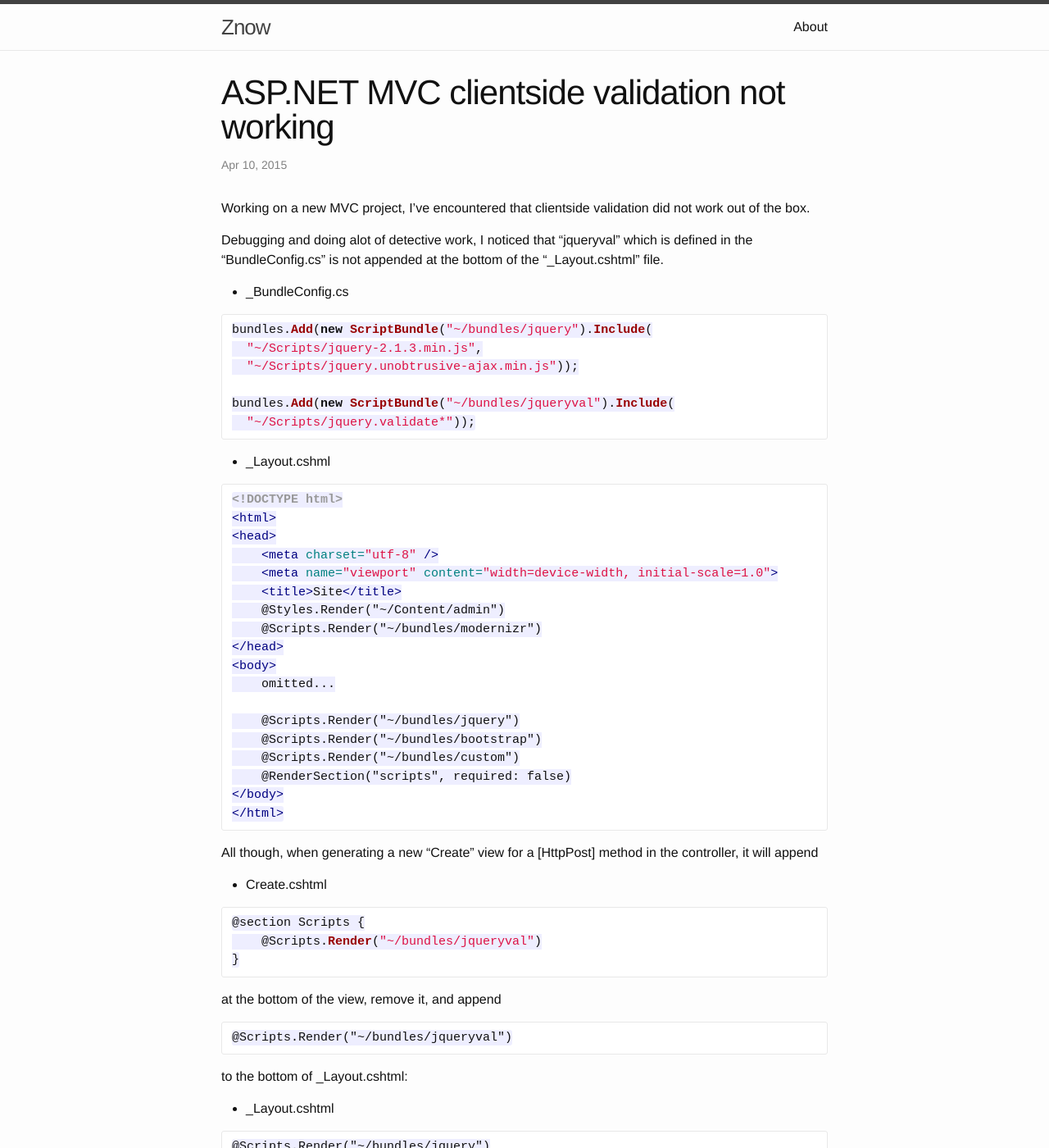
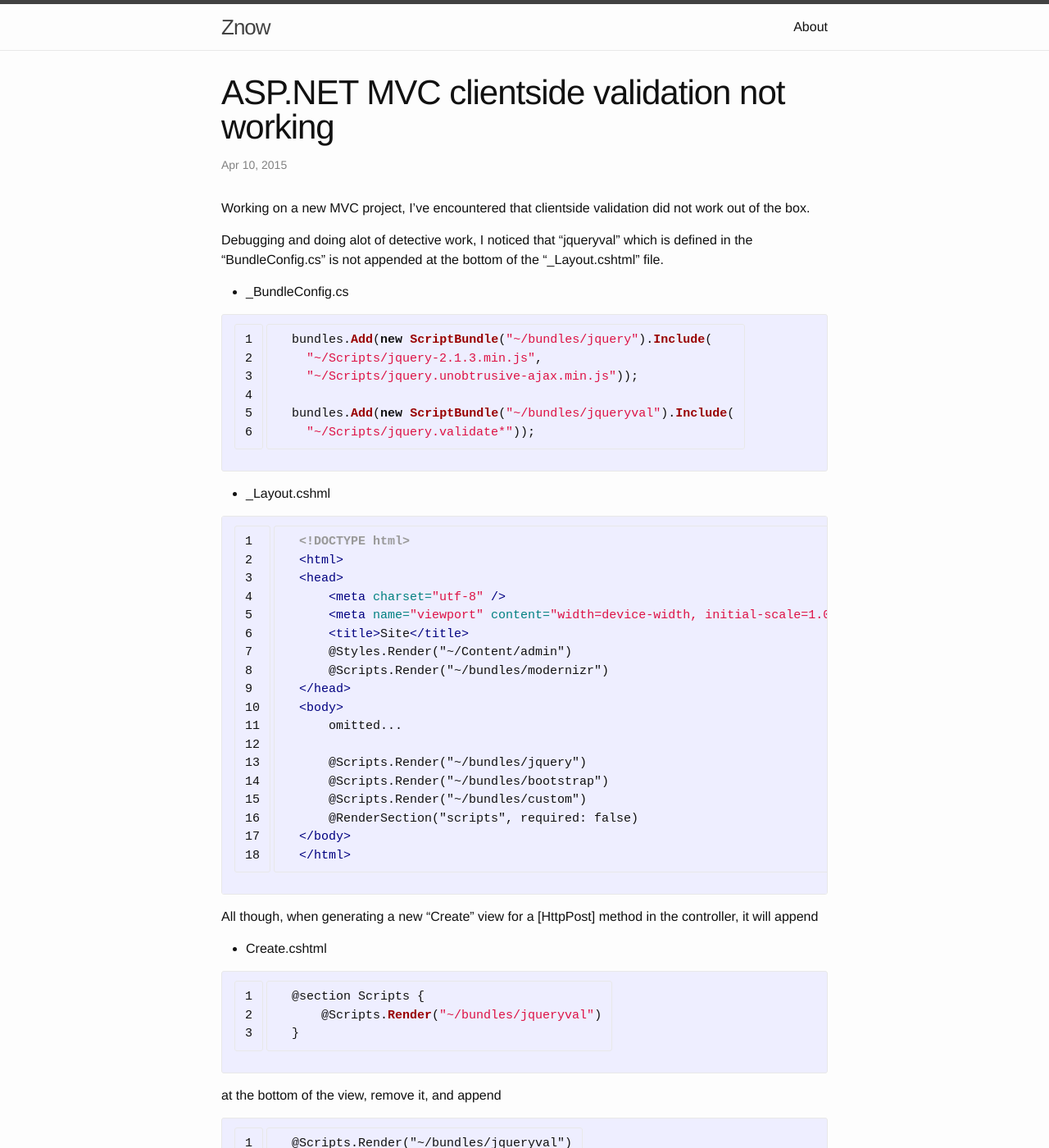
Before and after one commit to Znow/znow.github.io, a Jekyll site: the page built from _posts/2015-04-10--asp.net-mvc-client-side-validation-not-working.markdown, in a window 1280 px wide and 1400 px high. Shown: the whole window at 82% size. Built offline with Jekyll 4.4.1, drawn with Linux system fonts in a browser that asks for light colours.

Commit message:
updated posts

```diff
--- a/_posts/2015-04-10--asp.net-mvc-client-side-validation-not-working.markdown
+++ b/_posts/2015-04-10--asp.net-mvc-client-side-validation-not-working.markdown
@@ -12,66 +12,66 @@ Debugging and doing alot of detective work, I noticed that "jqueryval" which is
 
 * _BundleConfig.cs
 
-~~~csharp
-bundles.Add(new ScriptBundle("~/bundles/jquery").Include(
-  "~/Scripts/jquery-2.1.3.min.js",
-  "~/Scripts/jquery.unobtrusive-ajax.min.js"));
+{% highlight csharp linenos %}
+  bundles.Add(new ScriptBundle("~/bundles/jquery").Include(
+    "~/Scripts/jquery-2.1.3.min.js",
+    "~/Scripts/jquery.unobtrusive-ajax.min.js"));
 
-bundles.Add(new ScriptBundle("~/bundles/jqueryval").Include(
-  "~/Scripts/jquery.validate*"));
-~~~
+  bundles.Add(new ScriptBundle("~/bundles/jqueryval").Include(
+    "~/Scripts/jquery.validate*"));
+{% endhighlight %}
 
 
 * _Layout.cshml
 
-~~~ html
-<!DOCTYPE html>
-<html>
-<head>
-    <meta charset="utf-8" />
-    <meta name="viewport" content="width=device-width, initial-scale=1.0">
-    <title>Site</title>
-    @Styles.Render("~/Content/admin")
-    @Scripts.Render("~/bundles/modernizr")
-</head>
-<body>
-    omitted...
+{% highlight html linenos %}
+  <!DOCTYPE html>
+  <html>
+  <head>
+      <meta charset="utf-8" />
+      <meta name="viewport" content="width=device-width, initial-scale=1.0">
+      <title>Site</title>
+      @Styles.Render("~/Content/admin")
+      @Scripts.Render("~/bundles/modernizr")
+  </head>
+  <body>
+      omitted...
 
-    @Scripts.Render("~/bundles/jquery")
-    @Scripts.Render("~/bundles/bootstrap")
-    @Scripts.Render("~/bundles/custom")
-    @RenderSection("scripts", required: false)
-</body>
-</html>
-~~~
+      @Scripts.Render("~/bundles/jquery")
+      @Scripts.Render("~/bundles/bootstrap")
+      @Scripts.Render("~/bundles/custom")
+      @RenderSection("scripts", required: false)
+  </body>
+  </html>
+{% endhighlight %}
 
 All though, when generating a new "Create" view for a [HttpPost] method in the controller, it will append
 
 * Create.cshtml
 
-~~~ csharp
-@section Scripts {
-    @Scripts.Render("~/bundles/jqueryval")
-}
-~~~
+{% highlight csharp linenos %}
+  @section Scripts {
+      @Scripts.Render("~/bundles/jqueryval")
+  }
+{% endhighlight %}
 
 at the bottom of the view, remove it, and append
 
-~~~ html
-@Scripts.Render("~/bundles/jqueryval")
-~~~
+{% highlight razor linenos %}
+  @Scripts.Render("~/bundles/jqueryval")
+{% endhighlight %}
 
 to the bottom of _Layout.cshtml:
 
 * _Layout.cshtml
 
-~~~ html
-@Scripts.Render("~/bundles/jquery")
-@Scripts.Render("~/bundles/jqueryval")
-@Scripts.Render("~/bundles/bootstrap")
-@Scripts.Render("~/bundles/custom")
-@RenderSection("scripts", required: false)
-~~~
+{% highlight razor linenos %}
+  @Scripts.Render("~/bundles/jquery")
+  @Scripts.Render("~/bundles/jqueryval")
+  @Scripts.Render("~/bundles/bootstrap")
+  @Scripts.Render("~/bundles/custom")
+  @RenderSection("scripts", required: false)
+{% endhighlight %}
 
 
 And it should be working as shown in the screenshot below.
```
Also changed, not shown: _posts/2015-02-26-ajax-pagination-with-kaminari-ruby-on-rails.markdown (+14 -14 lines).
